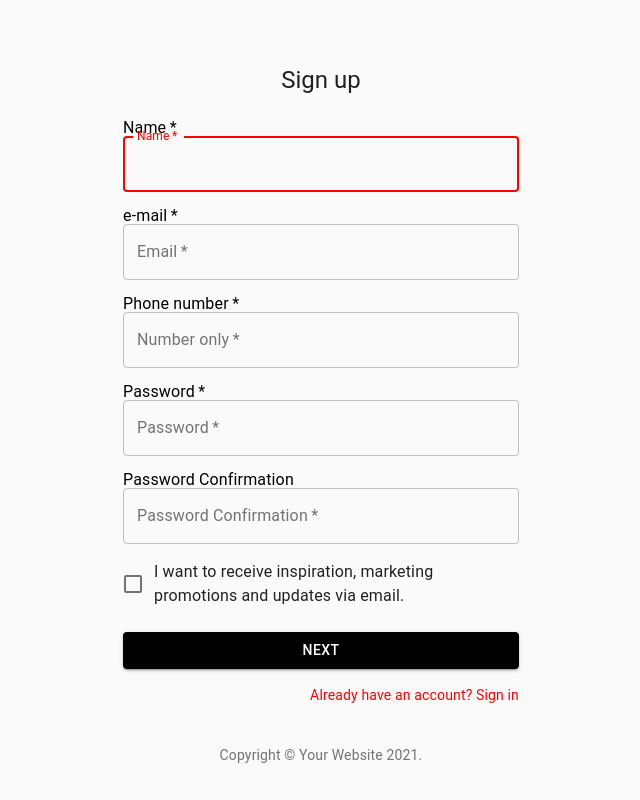
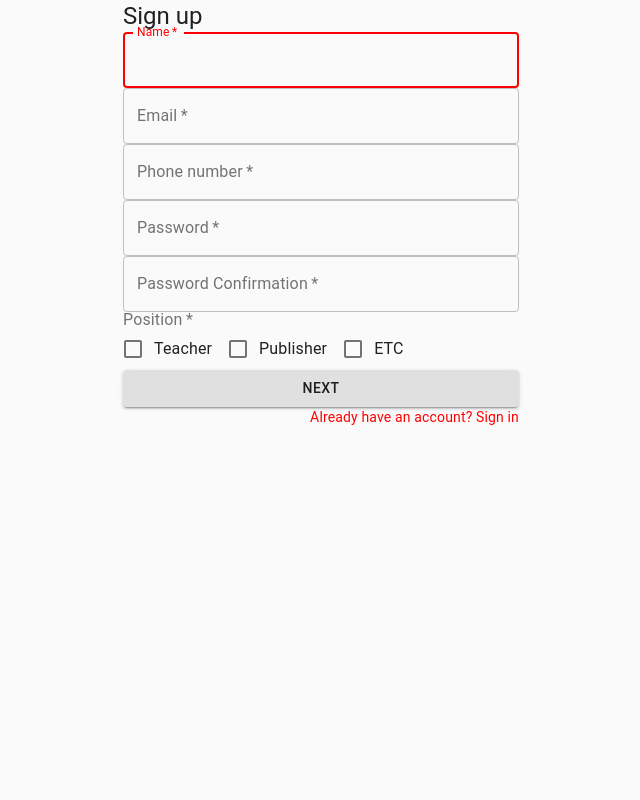
Before and after one commit to hkwon516/answerbook-frontend, a Next.js app in the folder apps/admin/: page /anon/signUp in a window 1280 px wide. Shown: the whole page, without its empty margins (319-959 px from the left). Built offline with nearby package versions, Linux system fonts and the light colour scheme.

Commit message:
Admin - formik - signup

```diff
--- a/apps/admin/package.json
+++ b/apps/admin/package.json
@@ -11,9 +11,11 @@
     "@material-ui/core": "^4.11.2",
     "@material-ui/icons": "^4.11.2",
     "@material-ui/styles": "^4.11.2",
+    "formik": "^2.2.6",
     "next": "10.0.5",
     "parse": "^2.19.0",
     "react": "17.0.1",
-    "react-dom": "17.0.1"
+    "react-dom": "17.0.1",
+    "yup": "^0.32.8"
   }
 }
--- a/apps/admin/pages/anon/signUp.js
+++ b/apps/admin/pages/anon/signUp.js
@@ -13,100 +13,62 @@ import Typography from "@material-ui/core/Typography";
 import { makeStyles } from "@material-ui/core/styles";
 import Container from "@material-ui/core/Container";
 import InputLabel from "@material-ui/core/InputLabel";
-
-function Copyright() {
-  return (
-    <Typography variant="body2" color="textSecondary" align="center">
-      {"Copyright © "}
-      <Link color="inherit" href="https://material-ui.com/">
-        Your Website
-      </Link>{" "}
-      {new Date().getFullYear()}
-      {"."}
-    </Typography>
-  );
-}
-
-const useStyles = makeStyles((theme) => ({
-  paper: {
-    marginTop: theme.spacing(8),
-    display: "flex",
-    flexDirection: "column",
-    alignItems: "center",
-  },
-  avatar: {
-    margin: theme.spacing(1),
-    backgroundColor: theme.palette.secondary.main,
-  },
-  form: {
-    width: "100%", // Fix IE 11 issue.
-    marginTop: theme.spacing(3),
-  },
-  submit: {
-    margin: theme.spacing(3, 0, 2),
-    color: theme.palette.common.white,
-    backgroundColor: theme.palette.common.black,
-  },
-  label: {
-    color: theme.palette.common.black,
-  },
-}));
+import { useFormik } from 'formik';
 
 export default function SignUp() {
-  const classes = useStyles();
+  const formik = useFormik({
+    initialValues: {
+      name: '',
+      email: '',
+    },
+    onSubmit: values => {
+      alert(JSON.stringify(values, null, 2));
+    },
+  });
 
   return (
     <Container component="main" maxWidth="xs">
       <CssBaseline />
-      <div className={classes.paper}>
+      <div >
         <Typography component="h1" variant="h5">
           Sign up
         </Typography>
 
-        <form className={classes.form} noValidate>
-          <Grid container spacing={2}>
-            <Grid item xs={12}>
-              <InputLabel className={classes.label} required>Name</InputLabel>
+        <form noValidate onSubmit={formik.handleSubmit}>
               <TextField
-                autoComplete="fname"
-                name="firstName"
+                autoComplete="name"
+                name="name"
                 variant="outlined"
                 required
                 fullWidth
-                id="firstName"
+                id="name"
                 label="Name"
+                onChange={formik.handleChange}
+                value={formik.values.name}
                 autoFocus
               />
-            </Grid>
-
-            <Grid item xs={12}>
-              <InputLabel className={classes.label} required>e-mail</InputLabel>
               <TextField
                 variant="outlined"
                 required
                 fullWidth
-                id="lastName"
+                id="email"
                 label="Email"
-                name="lastName"
-                autoComplete="lname"
+                name="email"
+                autoComplete="email"
+                onChange={formik.handleChange}
+                value={formik.values.email}
               />
-            </Grid>
-
-            <Grid item xs={12}>
-            <InputLabel className={classes.label} required>Phone number</InputLabel>
               <TextField
                 variant="outlined"
                 required
                 fullWidth
-                id="phone"
-                label="Number only"
+                id="phoneNumber"
+                label="Phone number"
                 name="phoneNumber"
                 autoComplete="Phone Number"
+                onChange={formik.handleChange}
+                value={formik.values.phoneNumber}
               />
-            </Grid>
-
-            <Grid item xs={12}>
-              <InputLabel xs={12} className={classes.label} required>Password</InputLabel>
               <TextField
                 variant="outlined"
                 required
@@ -116,11 +78,9 @@ export default function SignUp() {
                 type="password"
                 id="password"
                 autoComplete="current-password"
+                onChange={formik.handleChange}
+                value={formik.values.password}
               />
-            </Grid>
-
-            <Grid item xs={12}>
-              <InputLabel className={classes.label}>Password Confirmation</InputLabel>
               <TextField
                 variant="outlined"
                 required
@@ -130,23 +90,29 @@ export default function SignUp() {
                 type="password"
                 id="passwordConfirm"
                 autoComplete="current-password"
+                onChange={formik.handleChange}
+                value={formik.values.passwordConfirm}
               />
-            </Grid>
-
-            <Grid item xs={12}>
+              <InputLabel required>Position</InputLabel>
               <FormControlLabel
-                control={<Checkbox value="allowExtraEmails" color="primary" />}
-                label="I want to receive inspiration, marketing promotions and updates via email."
+                control={<Checkbox value="positionTeacher" color="primary" />}
+                label="Teacher"
               />
-            </Grid>
-          </Grid>
+              <FormControlLabel
+                control={<Checkbox value="positionPublisher" color="primary" />}
+                label="Publisher"
+              />
+              <FormControlLabel
+                control={<Checkbox value="positionEtc" color="primary" />}
+                label="ETC"
+              />
 
           <Button
             type="submit"
             fullWidth
             variant="contained"
             // color="primary"
-            className={classes.submit}
+            // className={classes.submit}
           >
             Next
           </Button>
@@ -160,10 +126,6 @@ export default function SignUp() {
           </Grid>
         </form>
       </div>
-
-      <Box mt={5}>
-        <Copyright />
-      </Box>
     </Container>
   );
 }
```
Also changed, not shown: 1 other file (tests, documents, lock files or other folders).
